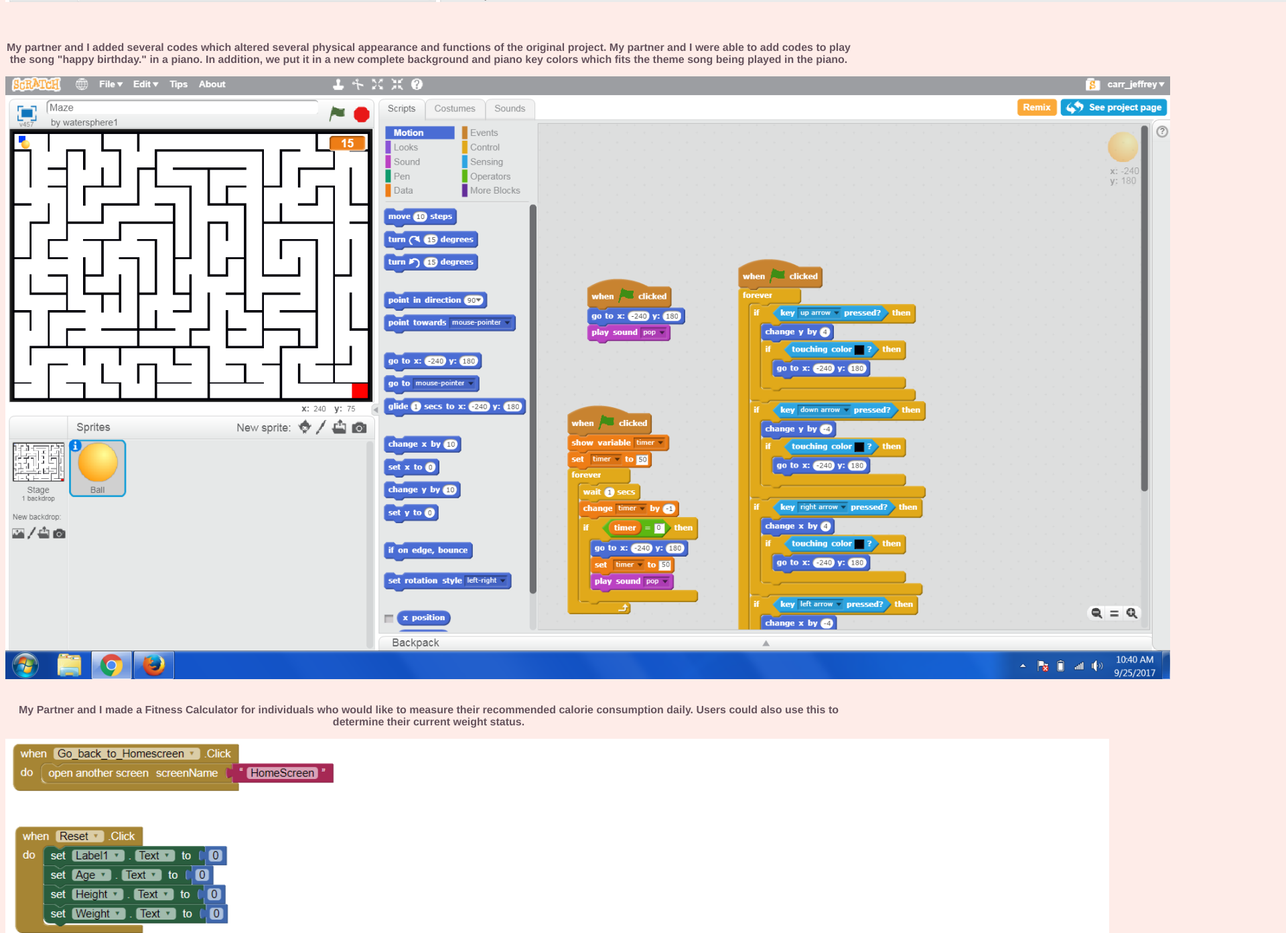
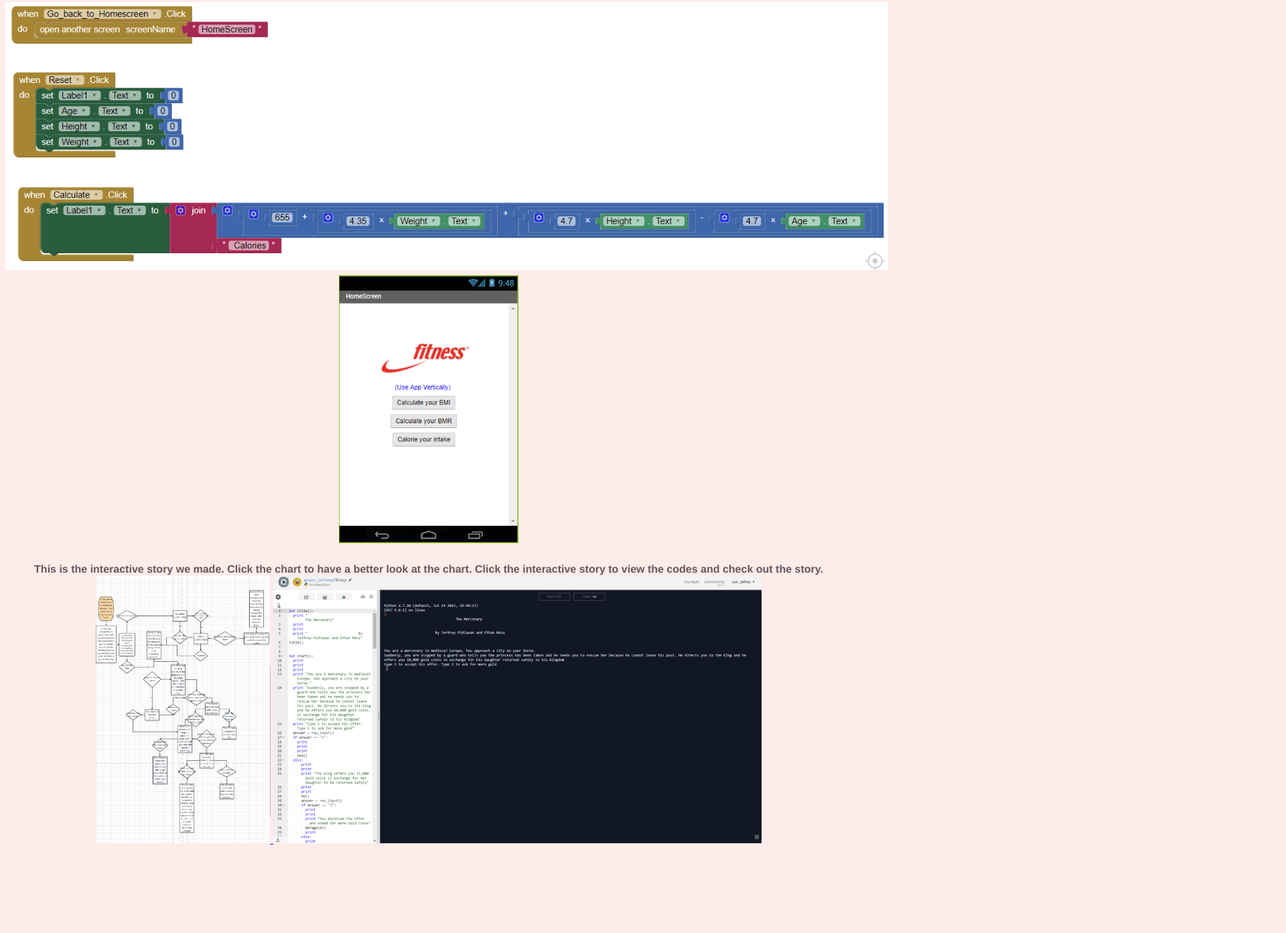
Before and after one commit to Jeffreyp1/csp2017, a plain HTML site: page portfolio.html in a window 1280 px wide. Shown: the part 1135-2528 px from the top of the page at 67% size, 1920 px wide, since content can reach past the window. After the commit the page ends 2441 px from the top, so only its background shows below. Drawn offline with Linux system fonts and the light colour scheme.

Commit message:
Update portfolio.html

```diff
--- a/portfolio.html
+++ b/portfolio.html
@@ -12,29 +12,28 @@
     <h1 align= "center"> <font size "14" color="#354c7c" </h1></h><p style="font-family: Helvetica, Arial, sans-serif;font-weight: bold; font-style : italic;">My Portfolio</p><h/1>
     <h1 align= "center" This is my Portfolio Page!</h1>
     <a target="_blank" href="https://scratch.mit.edu/projects/173442897/">
-      <img src="images/remix.PNG" height="1000">
+      <img src="images/remix.PNG" height="400">
 
     </a>
 
     <h1 align= "center"> <font size="3" color="#66545e" </h1></h><p style="font-family: Helvetica, Arial, sans-serif"> My partner and I added several codes which altered several physical appearance and functions of the original project. My partner and I were able to add codes to play the song "happy birthday." in a piano. In addition, we put it in a new complete background and piano key colors which fits the theme song being played in the piano. </p> </header><h/1>
      <a target="_blank" href="https://scratch.mit.edu/projects/175052301/">
-     <img src="images/scratch project.PNG" height="900">
+     <img src="images/scratch project.PNG" height="400">
     </a>
 
     <h1 align= "center"> <font size="3" color="#66545e" </h1></h><p style="font-family: Helvetica, Arial, sans-serif"> My Partner and I made a Fitness Calculator for individuals who would like to measure their recommended calorie consumption daily. Users could also use this to determine their current weight status. </p> </header><h/1>
-      <a target="_blank" href= "ai2.appinventor.mit.edu/?galleryId=5114055154728960">
-      <img src="App project blocks.PNG" height="500">
-     <img src="App Project.PNG" height="475">
+      <a target="_blank" href="http://ai2.appinventor.mit.edu/?galleryId=5114055154728960">
+      <img src="App project blocks.PNG" height="400">
+     <img src="App Project.PNG" height="400">
     </a>
      <h1 align= "center"> <font size="3" color="#66545e" </h1></h><p style="font-family: Helvetica, Arial, sans-serif">This is the interactive story we made. Click the chart to have a better look at the chart. Click the interactive story to view the codes and check out the story.</header><h/1>
        <br/>
        <a target="_blank" href="https://www.lucidchart.com/invitations/accept/3671bddf-25ff-4300-b3ee-7481e3affe5e">
-          <img src="CHART.PNG" height="600">
+          <img src="CHART.PNG" height="400">
        <a target="_blank" href="https://repl.it/NaRM/20">
-          <img src="REPLIT.PNG" height="600">
+          <img src="REPLIT.PNG" height="400">
 
     </a>
 
-
 	  </body>
 	</html>
```
